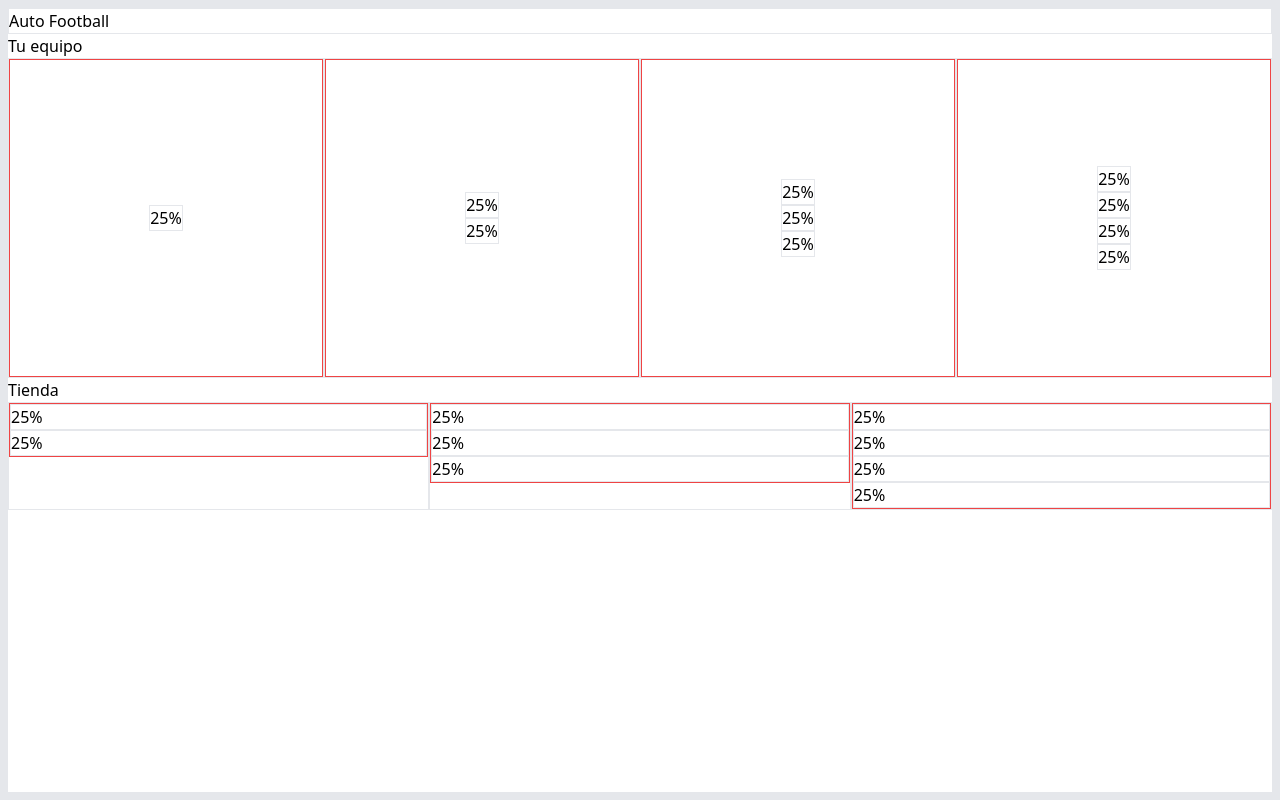
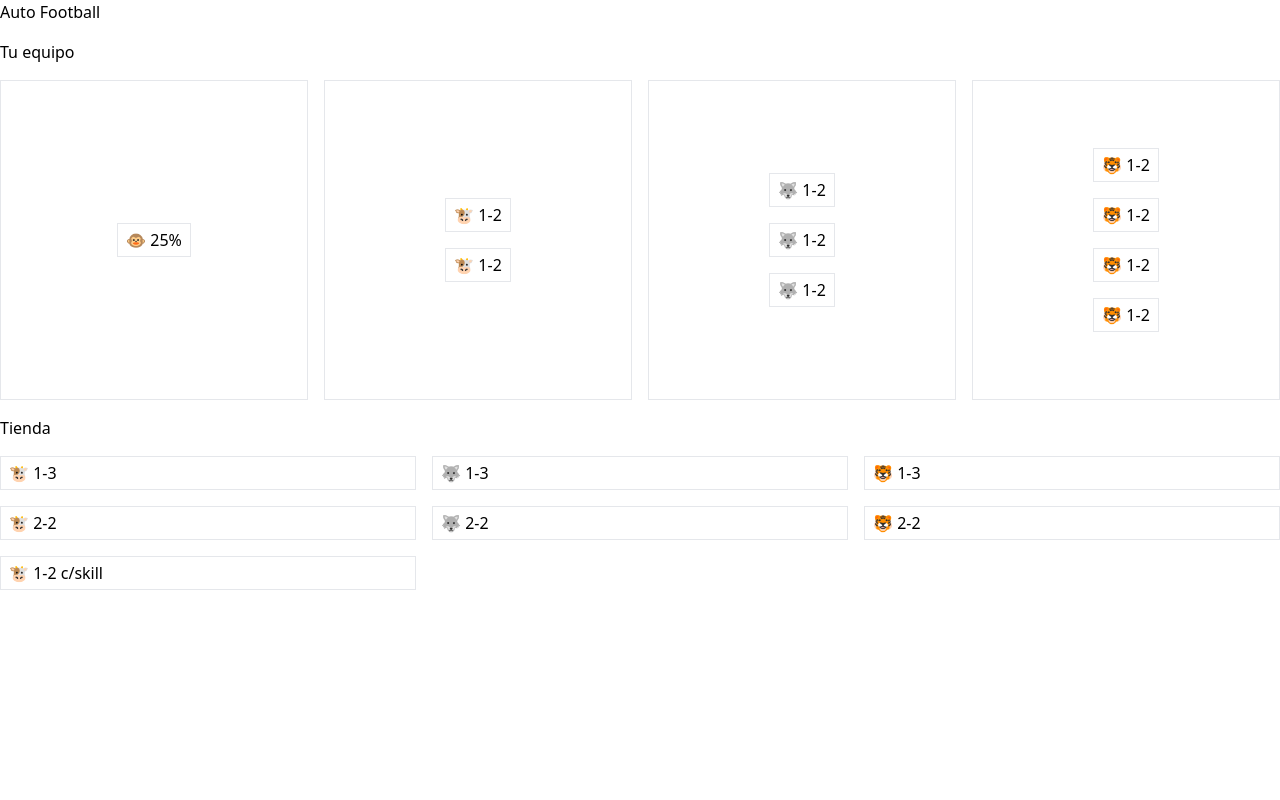
Before and after one commit to oncet/auto-football, a React (Create React App) app: page / in a window 1280 px wide. Built offline with nearby package versions, Linux system fonts and the light colour scheme.

Commit message:
feat: ui changes

```diff
--- a/src/App.js
+++ b/src/App.js
@@ -1,60 +1,58 @@
 function App() {
   return (
-    <div className="border-8 container mx-auto flex flex-col h-screen">
-      <header className="border">
+    <div className="container mx-auto flex flex-col h-screen gap-4">
+      <header>
         <h1>Auto Football</h1>
       </header>
-      <main>
+      <main className="flex flex-col gap-4">
         <h2>Tu equipo</h2>
-        <div className="flex">
-          <div className="border flex-1 h-80">
-            <ul className="border border-red-500 flex flex-col items-center h-full justify-center">
-              <li className="border">25%</li>
+        <div className="flex gap-4">
+          <div className=" flex-1 h-80">
+            <ul className="border flex flex-col items-center h-full justify-center gap-4">
+              <li className="border px-2 py-1">🐵 25%</li>
             </ul>
           </div>
-          <div className="border flex-1 h-80">
-            <ul className="border border-red-500 flex flex-col items-center h-full justify-center">
-              <li className="border">25%</li>
-              <li className="border">25%</li>
+          <div className=" flex-1 h-80">
+            <ul className="border flex flex-col items-center h-full justify-center gap-4">
+              <li className="border px-2 py-1">🐮 1-2</li>
+              <li className="border px-2 py-1">🐮 1-2</li>
             </ul>
           </div>
-          <div className="border flex-1 h-80">
-            <ul className="border border-red-500 flex flex-col items-center h-full justify-center">
-              <li className="border">25%</li>
-              <li className="border">25%</li>
-              <li className="border">25%</li>
+          <div className=" flex-1 h-80">
+            <ul className="border flex flex-col items-center h-full justify-center gap-4">
+              <li className="border px-2 py-1">🐺 1-2</li>
+              <li className="border px-2 py-1">🐺 1-2</li>
+              <li className="border px-2 py-1">🐺 1-2</li>
             </ul>
           </div>
-          <div className="border flex-1 h-80">
-            <ul className="border border-red-500 flex flex-col items-center h-full justify-center">
-              <li className="border">25%</li>
-              <li className="border">25%</li>
-              <li className="border">25%</li>
-              <li className="border">25%</li>
+          <div className=" flex-1 h-80">
+            <ul className="border flex flex-col items-center h-full justify-center gap-4">
+              <li className="border px-2 py-1">🐯 1-2</li>
+              <li className="border px-2 py-1">🐯 1-2</li>
+              <li className="border px-2 py-1">🐯 1-2</li>
+              <li className="border px-2 py-1">🐯 1-2</li>
             </ul>
           </div>
         </div>
         <h2>Tienda</h2>
-        <div className="flex">
-          <div className="border flex-1">
-            <ul className="border border-red-500">
-              <li className="border">25%</li>
-              <li className="border">25%</li>
+        <div className="flex gap-4">
+          <div className="flex-1">
+            <ul className="flex flex-col gap-4">
+              <li className="border px-2 py-1">🐮 1-3</li>
+              <li className="border px-2 py-1">🐮 2-2</li>
+              <li className="border px-2 py-1">🐮 1-2 c/skill</li>
             </ul>
           </div>
-          <div className="border flex-1">
-            <ul className="border border-red-500">
-              <li className="border">25%</li>
-              <li className="border">25%</li>
-              <li className="border">25%</li>
+          <div className="flex-1">
+            <ul className="flex flex-col gap-4">
+              <li className="border px-2 py-1">🐺 1-3</li>
+              <li className="border px-2 py-1">🐺 2-2</li>
             </ul>
           </div>
-          <div className="border flex-1">
-            <ul className="border border-red-500">
-              <li className="border">25%</li>
-              <li className="border">25%</li>
-              <li className="border">25%</li>
-              <li className="border">25%</li>
+          <div className="flex-1">
+            <ul className="flex flex-col gap-4">
+              <li className="border px-2 py-1">🐯 1-3</li>
+              <li className="border px-2 py-1">🐯 2-2</li>
             </ul>
           </div>
         </div>
```
